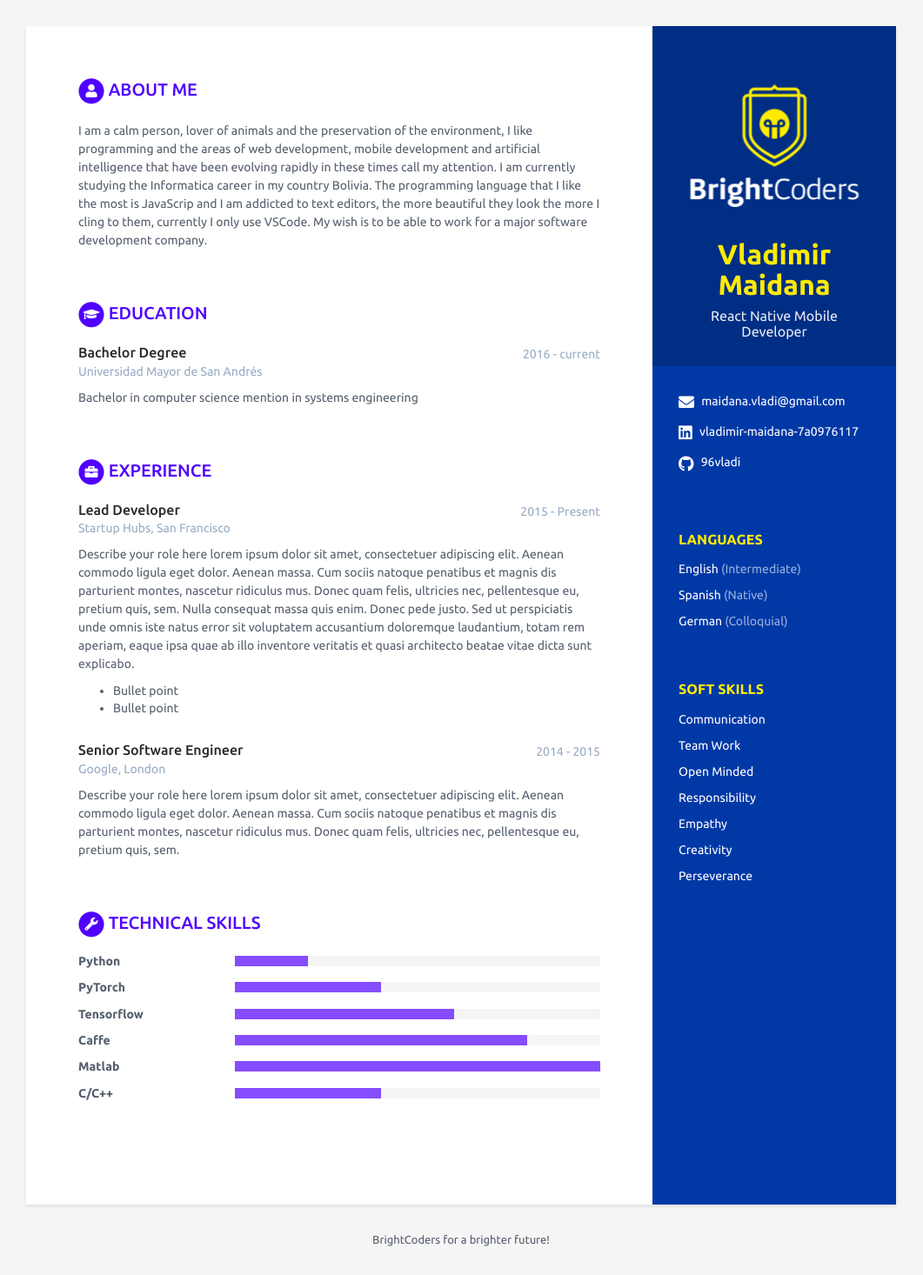
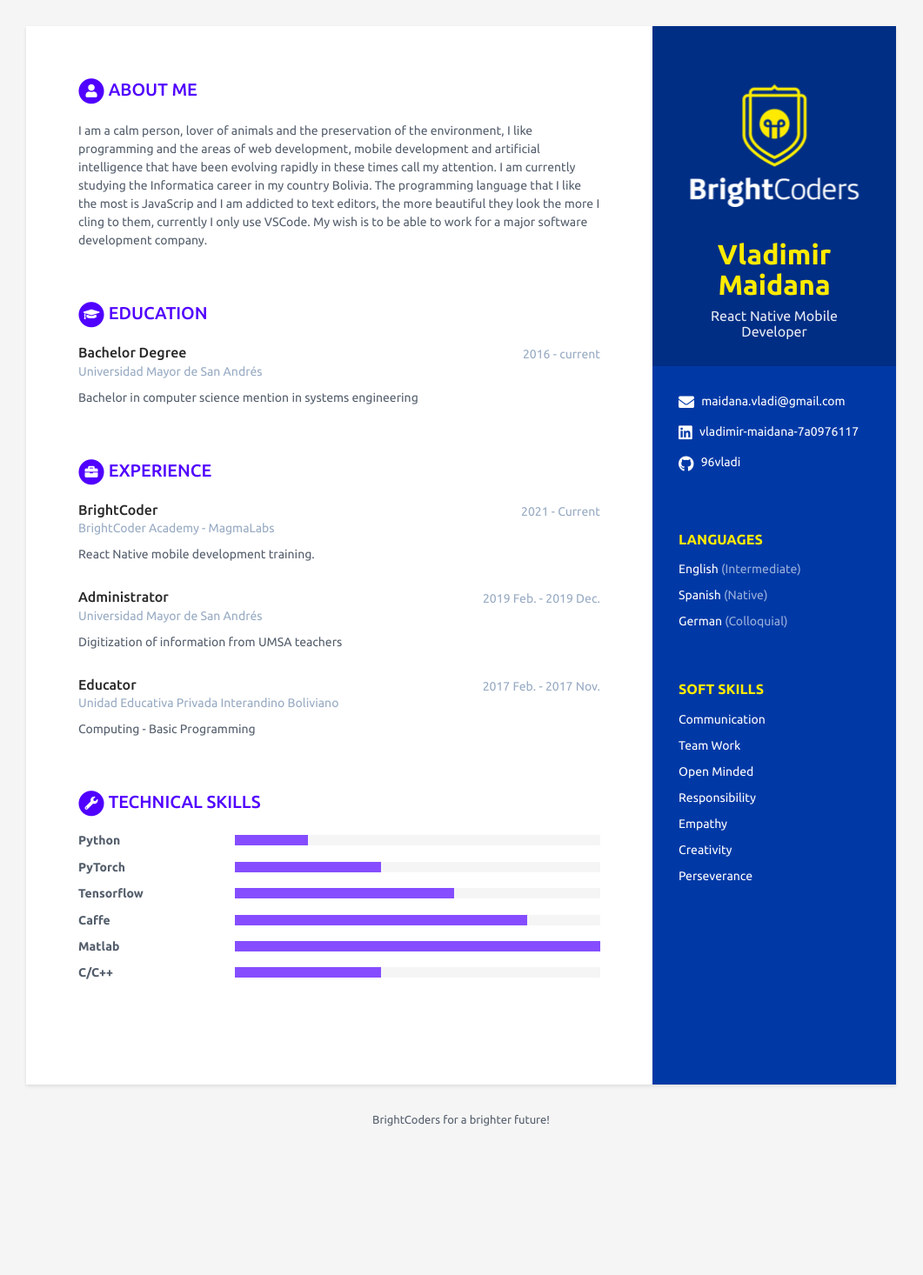
Before and after one commit to BC-MAY-21-RN/scorecard-96vladi, a Jekyll site: the page built from index.html, in a window 1280 px wide. Shown: the whole page at 87% size, without its empty margins (110-1171 px from the left). Built offline with Jekyll 4.4.1, drawn with Linux system fonts in a browser that asks for light colours; after the commit the page ends 1328 px from its top, so only the background shows below that.

Commit message:
section-experiences

```diff
--- a/_data/data.yml
+++ b/_data/data.yml
@@ -77,31 +77,24 @@ educationcomplete:
 
 # Registra aquí tu experiencia. Agrega o elimina según sea necesario
 experiences:
-  - role: Lead Developer
-    time: 2015 - Present
-    company: Startup Hubs, San Francisco
+  - role: BrightCoder
+    time: 2021 - Current
+    company: BrightCoder Academy - MagmaLabs
     details: |
-      Describe your role here lorem ipsum dolor sit amet, consectetuer
-      adipiscing elit. Aenean commodo ligula eget dolor. Aenean massa.
-      Cum sociis natoque penatibus et magnis dis parturient montes,
-      nascetur ridiculus mus. Donec quam felis, ultricies nec,
-      pellentesque eu, pretium quis, sem. Nulla consequat massa quis
-      enim. Donec pede justo. Sed ut perspiciatis unde omnis iste natus
-      error sit voluptatem accusantium doloremque laudantium, totam rem
-      aperiam, eaque ipsa quae ab illo inventore veritatis et quasi
-      architecto beatae vitae dicta sunt explicabo.
-        - Bullet point
-        - Bullet point
+      React Native mobile development training.
 
-  - role: Senior Software Engineer
-    time: 2014 - 2015
-    company: Google, London
+  - role: Administrator
+    time: 2019 Feb. - 2019 Dec.
+    company: Universidad Mayor de San Andrés
     details: |
-      Describe your role here lorem ipsum dolor sit amet, consectetuer
-      adipiscing elit. Aenean commodo ligula eget dolor. Aenean massa.
-      Cum sociis natoque penatibus et magnis dis parturient montes,
-      nascetur ridiculus mus. Donec quam felis, ultricies nec,
-      pellentesque eu, pretium quis, sem.
+      Digitization of information from UMSA teachers
+
+  - role: Educator
+    time: 2017 Feb. - 2017 Nov.
+    company: Unidad Educativa Privada Interandino Boliviano
+    details: |
+      Computing - Basic Programming
+
 
 # Registra aquí tus habilidades técnicas, para level utiliza:
 # 20% para Novice
```
